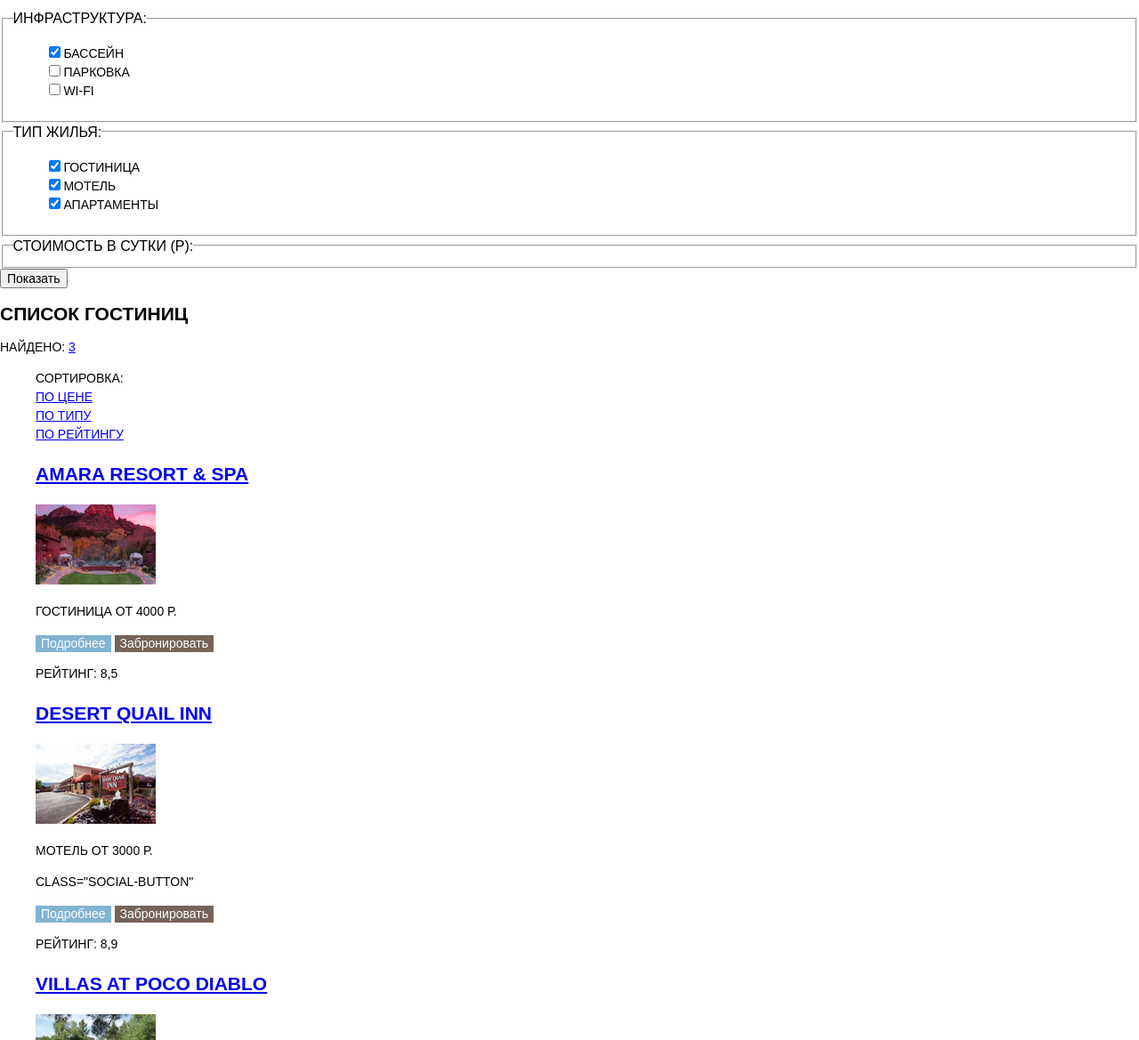
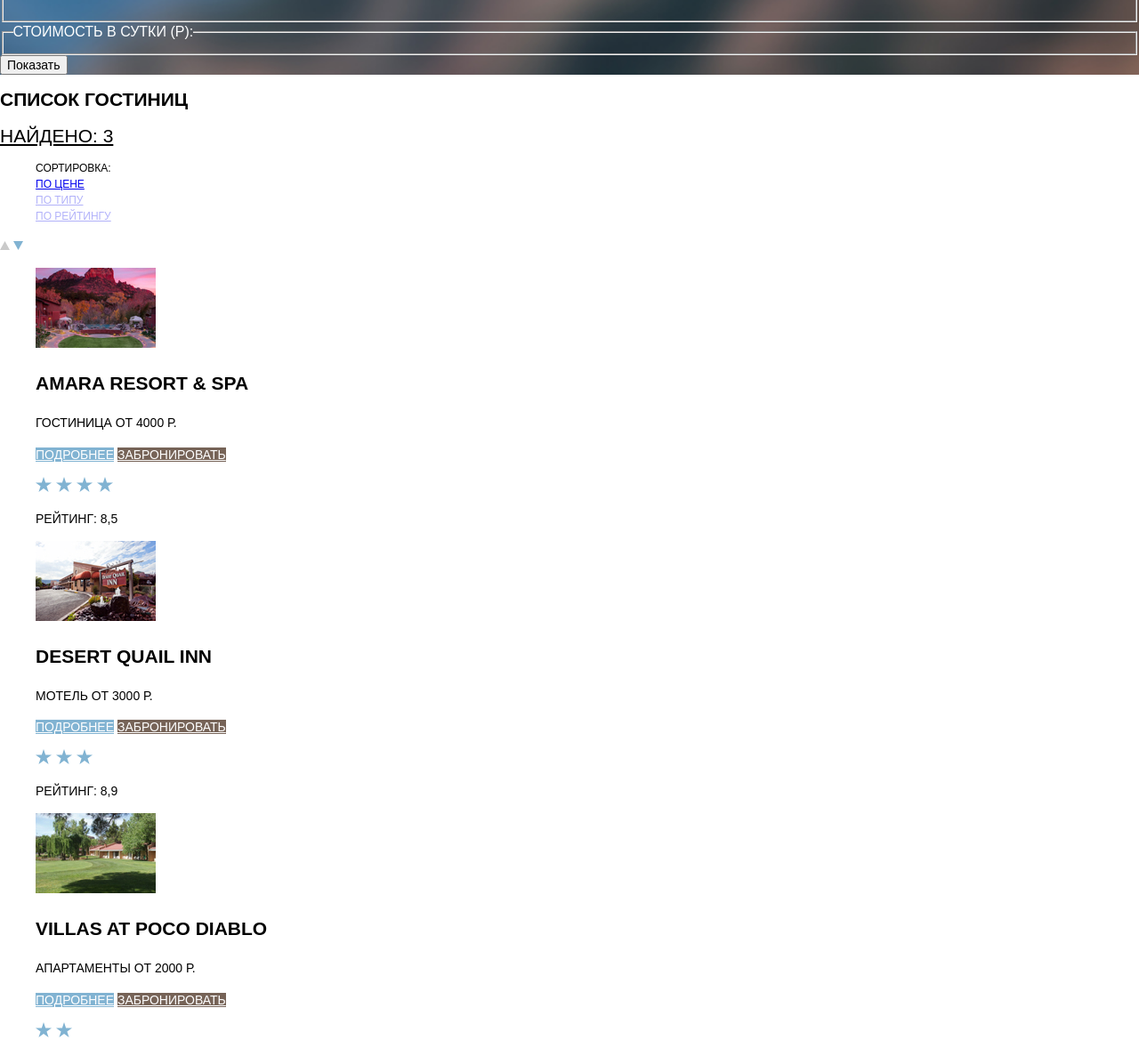
Before and after one commit to TanyaYarovaya/1673367-sedona-30, a plain HTML site: page Catalog.html in a window 1280 px wide. Shown: the part 523-1692 px from the top of the page at 89% size. Drawn offline with Linux system fonts and the light colour scheme; files that its build step writes are made by us from their sources.

Commit message:
стилизация главной страницы

```diff
--- a/Catalog.html
+++ b/Catalog.html
@@ -5,10 +5,10 @@
 <title>Седона-туристический городок</title>
 <link rel="stylesheet"
   href="https://fonts.googleapis.com/css?family=PT+Sans+Narrow:400,700&amp;subset=latin,cyrillic;display=swap">
-<link href="normalize.css" rel="stylesheet">
-<link href="style.css" rel="stylesheet">
+<link href="css/normalize.css" rel="stylesheet">
+<link href="css/style.css" rel="stylesheet">
 </head>
-<body class="page-body">
+<body class="page-body-catalog">
     <header class="main-header">
         <nav class="main-navigation">
             <a class="main-header-logo" href="index.html">
@@ -22,13 +22,14 @@
             </ul>
         </nav>
     </header>
-    <main class="page-catalog container">
+    <main class="page-catalog-container">
+      <div class="first-screen-catalog">
+        <div class="container-catalog">
         <h1>Выбор гостиницы</h1>
         <section>
-            <img src="img/background.jpg" width="1200" height="217" alt="">
             <h2>Фильтр гостиниц</h2>
             <form method="get" action="https://echo.htmlacademy.ru">
-                <fieldset>
+                <fieldset class="fieldset">
                     <legend>Инфраструктура:</legend>
                     <ul>
                         <li>
@@ -70,72 +71,88 @@
                 <button type="submit">Показать</button>
             </form>
         </section>
+        </div>
+        </div>
         <section>
+          <div>
             <h2>Список гостиниц</h2>
-            <p>Найдено:
-                <a href="#">3</a>
+                <a class="find" href="#">Найдено: 3</a>
                 <ul>
-                    <li>
+                    <li class="sorting">
                       Сортировка:
                     </li>
-                    <li>
+                    <li class="price">
                         <a href="#">По цене</a>
                     </li>
-                    <li>
+                    <li class="type">
                         <a href="#">По типу</a>
                     </li>
-                    <li>
+                    <li class="rating">
                         <a href="#">По рейтингу</a>
                     </li>
                   </ul>
-            </p>
-            <div class="housing">
+                </div>
+                <div class="arrow">
+                  <img src="img/icon-up-dir.svg" alt="вверх">
+                  <img src="img/icon-down-dir.svg" alt="вниз">
+                </div>
+        </section>
+            <section class="housing">
             <ul>
                 <li>
-                    <a href="#">
-                        <h3>Amara Resort & Spa</h3>
+                  <div class="housing">
+                  <img src="img/Layer 21.jpg" width="135" height="90" alt="Гостиница на фоне скальных образований красного цвета">
+                        <h3 lang="en">Amara Resort & Spa</h3>
+                    <p>Гостиница От 4000 Р.</p>
+                        <a href="#" class="detail">Подробнее</a>
+                        <a href="#" class="booking">Забронировать</a>
+                  </div>
+                  <div>
                    <p>
-                            <img src="img/Layer 21.jpg" width="135" height="90" alt="Гостиница на фоне скальных образований красного цвета">
-                            </p>
-                    </a>
-                    <p>Гостиница От 4000 Р.</p>
-                    <p>
-                        <button class="detail" type="button">Подробнее</button>
-                        <button class="booking" type="button">Забронировать</button>
+                    <img src="img/star.svg" width="19" height="17" alt="Звезда">
+                    <img src="img/star.svg" width="19" height="17" alt="Звезда">
+                    <img src="img/star.svg" width="19" height="17" alt="Звезда">
+                    <img src="img/star.svg" width="19" height="17" alt="Звезда">
                    </p>
                     <p>Рейтинг: 8,5</p>
-
+                  </div>
                 </li>
                 <li>
-                    <a href="#">
-                        <h3>Desert Quail Inn</h3>
+                    <div class="housing">
+                        <img src="img/Layer 89 copy.jpg" width="135" height="90" alt="Мотель со своим парковочным пространством">
+                        <h3 lang="en">Desert Quail Inn</h3>
+                        <p>Мотель От 3000 Р.</p>
+                          <a href="#" class="detail">Подробнее</a>
+                          <a href="#" class="booking">Забронировать</a>
+                    </div>
+                    <div>
                         <p>
-                            <img src="img/Layer 89 copy.jpg" width="135" height="90" alt="Мотель со своим парковочным пространством">
-                        </p>
-                    </a>
-                    <p>Мотель От 3000 Р.</p> class="social-button"
-                    <p>
-                        <button class="detail" type="button">Подробнее</button>
-                        <button class="booking" type="button">Забронировать</button>
+                        <img src="img/star.svg" width="19" height="17" alt="Звезда">
+                        <img src="img/star.svg" width="19" height="17" alt="Звезда">
+                        <img src="img/star.svg" width="19" height="17" alt="Звезда">
                         </p>
                     <p>Рейтинг: 8,9</p>
+                    </div>
                 </li>
                 <li>
-                    <a href="#">
-                        <h3>Villas at Poco Diablo</h3>
+                  <div class="housing">
+                    <img src="img/Rectangle.jpg" width="135" height="90" alt="Апартаменты расположенные рядом с полем для гольфа">
+                    <h3 lang="en">Villas at Poco Diablo</h3>
+                    <p>Апартаменты От 2000 Р.</p>
+                    <a href="#" class="detail">Подробнее</a>
+                    <a href="#" class="booking">Забронировать</a>
+                  </div>
+                  <div>
                     <p>
-                            <img src="img/Rectangle.jpg" width="135" height="90" alt="Апартаменты расположенные рядом с полем для гольфа">
+                      <img src="img/star.svg" width="19" height="17" alt="Звезда">
+                      <img src="img/star.svg" width="19" height="17" alt="Звезда">
                     </p>
-                    </a>
-                    <p>Апартаменты От 2000 Р.</p>
                     <p>
-                        <button class="detail" type="button">Подробнее</button>
-                        <button class="booking" type="button">Забронировать</button>
+                      Рейтинг: 9,2
                     </p>
-                    <p>Рейтинг: 9,2</p>
+                  </div>
                 </li>
             </ul>
-            </div>
         </section>
         </main>
         <footer class="main-footer">
@@ -148,18 +165,25 @@
                 <h2>Соцсети</h2>
                 <ul>
                   <li>
+                    <img src="img/Rectangle-Т.svg" alt="Твиттер">
                     <a class="social-button" href="#">Твиттер</a>
                   </li>
                   <li>
+                    <img src="img/Rectangle-F.svg" alt="Фейсбук">
                     <a class="social-button" href="#">Фейсбук</a>
                   </li>
                   <li>
+                    <img src="img/Rectangle-Y.svg" alt="Ютуб">
                     <a class="social-button" href="#">Ютуб</a>
                     </li>
                 </ul>
             </section>
             <h2>Разработано</h2>
-            <p><a class="footer-copyright" href="https://htmlacademy.ru">HTML Academy</a></p>
+          <p class="footer-copyright">
+            Website by
+            <img src="img/logo-htmlacademy.svg" alt="">
+            <a class="button" href="https://htmlacademy.ru">HTML Academy</a>
+          </p>
         </footer>
     </body>
 </html>
--- a/style.css
+++ b/css/style.css
@@ -25,7 +25,7 @@
   --basic-medium-dark-grey: #666666;
 
 }
-  .page-body {
+ .page-body {
  font-family: "PT Sans", Arial, sans-serif;
   font-size: 14px;
   line-height: 21px;
@@ -33,9 +33,22 @@
   color: var(--basic-black);
   text-transform: uppercase;
   background-color: var(--basic-white);
-  background-image: url("../img/background photo.jpg");
-  background-position: top center;
-  background-repeat: no-repeat;
+}
+
+.page-body-catalog {
+  font-family: "PT Sans", Arial, sans-serif;
+  font-size: 14px;
+  line-height: 21px;
+  font-weight: 400;
+  color: var(--basic-black);
+  text-transform: uppercase;
+  background-color: var(--basic-white);
+}
+
+.container{
+ max-width: 1170px;
+ padding: 0 15px;
+ margin: 0 auto;
 }
 
 img {
@@ -63,6 +76,18 @@
 }
 .site-navigation-disabled {
   color: var(--basic-light-brown);
+}
+.first-screen {
+  background-image: url("../img/background photo.jpg");
+  background-position: center center;
+  background-repeat: no-repeat;
+  background-size: cover;
+}
+.first-screen-catalog {
+  background-image: url("../img/background.jpg");
+  background-position: center center;
+  background-repeat: no-repeat;
+  background-size: cover;
 }
 
 /* Main-index */
@@ -107,6 +132,13 @@
   line-height: 21px;
 }
 
+.feature-item p {
+  color: var( --basic-dark-grey);
+  font-size: 14px;
+  line-height: 21px;
+  font-weight: 400;
+}
+
 .benefits2 {
   color: var(--basic-white);
   background-color: var(--basic-medium-light-blue);
@@ -135,8 +167,24 @@
   line-height: 21px;
 }
 
+.benefits3-5-items p {
+  color: var( --basic-dark-grey)
+  line-height: 21px;
+  font-weight: 400;
+}
+
 .article {
   text-align: center;
+  font-size: 30px;
+  line-height: 24px;
+  font-weight: 700;
+}
+
+.article p {
+ color: var( --basic-dark-grey);
+ font-size: 14px;
+ line-height: 24px;
+  font-weight: 400;
 }
 
 .button-index {
@@ -147,8 +195,20 @@
   border: none;
 }
 /* Main-catalog */
-.parameters {
-  /*color: var(--basic-white);*/
+
+.container-catalog {
+  color: var( --basic-white);
+}
+
+.fieldset legend {
+ font-size: 16px;
+ line-height: 21px;
+ font-weight: 700;
+}
+.fieldset li {
+ font-size: 14px;
+ line-height: 21px;
+ font-weight: 400;
 }
 
 legend {
@@ -166,10 +226,50 @@
 line-height: 26px;
 font-weight: 700px;
 }
+.housing p {
+  font-size: 14px;
+  line-height: 21px;
+}
+
+.find {
+  color: var(--basic-black);
+  font-size: 21px;
+  line-height: 26px;
+  font-weight: 700px;
+}
+
+.sorting {
+  color: var(--basic-black);
+  font-size: 12px;
+  line-height: 18px;
+}
+
+.price {
+  color: var(--basic-medium-light-blue);
+  font-size: 12px;
+  line-height: 18px;
+}
+
+.type {
+  color: var(--basic-black);
+  font-size: 12px;
+  line-height: 18px;
+  opacity: 0.3;
+}
+
+.rating {
+  color: var(--basic-black);
+  font-size: 12px;
+  line-height: 18px;
+  opacity: 0.3;
+}
 
 /*button*/
 
 .detail {
+  color: var(--basic-black);
+  font-size: 14px;
+  line-height: 21px;
   text-align: center;
   vertical-align: middle;
   color: var(--basic-white);
@@ -178,6 +278,8 @@
 }
 
 .booking {
+  font-size: 14px;
+  line-height: 21px;
   text-align: center;
   vertical-align: middle;
   color: var(--basic-white);
--- a/index.html
+++ b/index.html
@@ -5,8 +5,8 @@
 <title>Седона-туристический городок</title>
 <link rel="stylesheet"
   href="https://fonts.googleapis.com/css?family=PT+Sans+Narrow:400,700&amp;subset=latin,cyrillic;display=swap">
-<link href="normalize.css" rel="stylesheet">
-<link href="style.css" rel="stylesheet">
+<link href="css/normalize.css" rel="stylesheet">
+<link href="css/style.css" rel="stylesheet">
 
 <link rel="icon" href="favicon.ico">
 <link rel="icon" href="favicon/icon.svg" type="image/svg+xml">
@@ -28,17 +28,20 @@
           </ul>
     </nav>
 </header>
-<mine class="container">
+<main>
+  <div class="first-screen">
+    <div class="container">
+    <img src="img/welcome.svg" alt="Приветствие">
+    </div>
+  </div>
     <h1>СЕДОНА</h1>
     <section class="slogan">
       <div class="slogan">
-        <img src="img/background photo.jpg" width="1200" height="509" alt="Седона-добро пожаловать">
         <h2>Седона — небольшой городок в Аризоне,<br>заслуживающий большего!</h2>
         <p>Рассмотрим 5 причин, по которым Седона круче, чем гранд каньон!</p>
         </div>
     </section>
     <section class="benefits1">
-      <div class="benefits1">
         <h2>Настоящий
         городок</h2>
         <p>— №1 —</p>
@@ -47,20 +50,22 @@
         <figure>
             <img src="img/image.jpg" width="800" height="256" alt="Уютный городок">
         </figure>
-        </div>
     </section>
     <section class="features">
         <h2>Рекомендации</h2>
 <ul class="features-list">
     <li class="feature-item">
+      <img src="img/icon-1.svg" alt="Дом">
         <h3>Жилье</h3>
         <p>Рекомендуем пожить в настоящем мотеле, всё как в кино!</p>
     </li>
     <li class="feature-item">
+      <img src="img/icon-2.svg" alt="Еда">
         <h3>Еда</h3>
         <p>Всегда заказывайте фирменный бургер, вы не разочаруетесь!</p>
     </li>
     <li class="feature-item">
+      <img src="img/icon-3.svg" alt="Сувенир">
         <h3>Сувениры</h3>
         <p>Не только китайского, но и местного
         производства!</p>
@@ -97,7 +102,7 @@
 </ul>
 </section>
 <article class="article">
-    <p>Заинтересовались?</p>
+    Заинтересовались?
     <p>укажите предполагаемые даты поездки,<br> и мы покажем вам лучшие предложения гостиниц в седоне</p>
     <section>
         <h2>ПОИСК ГОСТИНИЦЫ В седоне</h2>
@@ -111,11 +116,11 @@
     </p>
     <button class="button-index" type="button">Найти</button>
     </section>
-    </article>
+</article>
     <figure>
       <img src="img/map.png" width="1199" height="594" alt="Карта штат Аризона">
     </figure>
-</mine>
+</main>
 <footer class="main-footer">
     <section class="footer-contacts">
         <h2>Контакты</h2>
@@ -126,19 +131,25 @@
         <h2>Соцсети</h2>
         <ul>
             <li>
+              <img src="img/Rectangle-Т.svg" alt="Твиттер">
                 <a class="social-button" href="#">Твиттер</a>
             </li>
             <li>
+              <img src="img/Rectangle-F.svg" alt="Фейсбук">
                 <a class="social-button" href="#">Фейсбук</a>
             </li>
             <li>
+              <img src="img/Rectangle-Y.svg" alt="Ютуб">
                 <a class="social-button" href="#">Ютуб</a>
             </li>
         </ul>
     </section>
     <h2>Разработано</h2>
     <p class="footer-copyright">
-        <a class="button" href="https://htmlacademy.ru">HTML Academy</a></p>
+      Website by
+      <img src="img/logo-htmlacademy.svg" alt="">
+        <a class="button" href="https://htmlacademy.ru">HTML Academy</a>
+   </p>
 </footer>
 </body>
 </html>
```
Also changed, not shown: img/Rectangle-F.svg (added), img/Rectangle-Y.svg (added), img/Rectangle-Т.svg (added), img/icon-down-dir.svg (added), img/icon-up-dir.svg (added), img/logo-htmlacademy.svg (added), img/star.svg (added), img/welcome.svg (added). Lines whose indentation alone changed are shown as unchanged.
